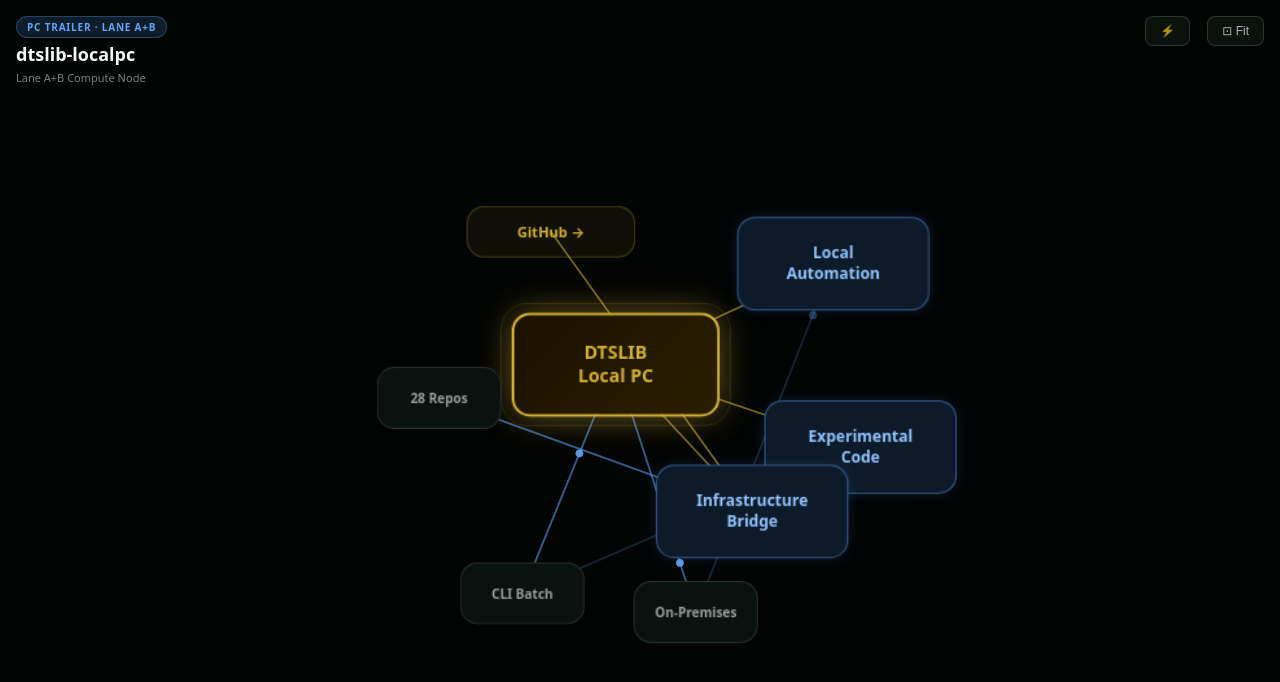
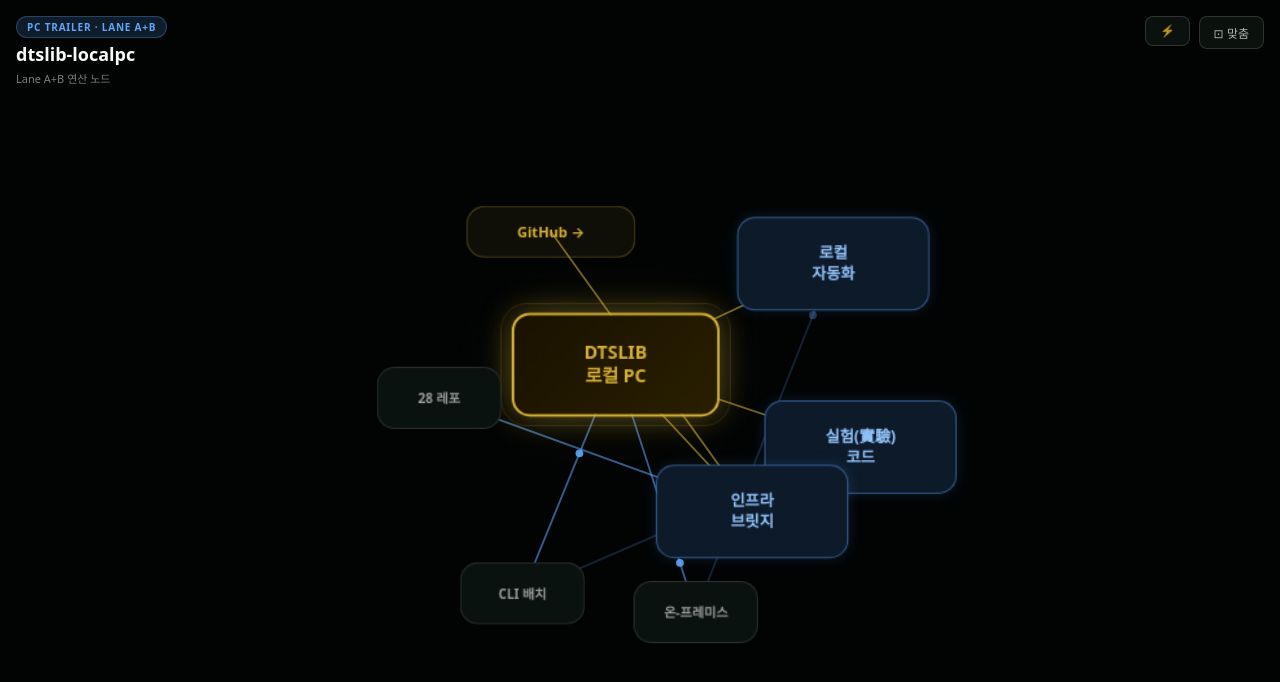
Before and after one commit to dtslib1979/dtslib-localpc, a plain HTML site: page index.html in a window 1280 px wide. Drawn offline with Linux system fonts and the light colour scheme.

Commit message:
feat: 랜딩 페이지 한국어(國漢字) 전환 — Lane A+B 연산 노드 UI 전체
Co-Authored-By: Claude Sonnet 4.6 <noreply@anthropic.com>

```diff
--- a/index.html
+++ b/index.html
@@ -1,12 +1,12 @@
 <!DOCTYPE html>
-<html lang="en">
+<html lang="ko">
 <head>
   <meta charset="utf-8">
   <meta name="viewport" content="width=device-width,initial-scale=1,maximum-scale=1,user-scalable=no">
   <meta name="theme-color" content="#020404">
   <link rel="manifest" href="./assets/manifest.json">
   <link rel="icon" type="image/svg+xml" href="./assets/icons/favicon.svg">
-  <title>dtslib-localpc | DTSLIB Infra</title>
+  <title>dtslib-localpc | DTSLIB 인프라 관제탑</title>
   <style>
     *,*::before,*::after{box-sizing:border-box;margin:0;padding:0}
     html,body{width:100%;height:100%;overflow:hidden;background:#020404;font-family:system-ui,-apple-system,sans-serif;color:#F8FAF9}
@@ -63,11 +63,11 @@
 <div id="hud">
   <span class="hud-badge">PC TRAILER · LANE A+B</span>
   <div class="hud-title">dtslib-localpc</div>
-  <div class="hud-sub">Lane A+B Compute Node</div>
+  <div class="hud-sub">Lane A+B 연산 노드</div>
 </div>
 
 <button class="topbtn" id="btn-heat" title="Shake">⚡</button>
-<button class="topbtn" id="btn-fit"  title="Fit all">⊡ Fit</button>
+<button class="topbtn" id="btn-fit"  title="전체 맞춤">⊡ 맞춤</button>
 
 <div id="vp">
   <div id="canvas">
@@ -80,10 +80,10 @@
   <div id="info-title"></div>
   <div id="info-body"></div>
   <div id="info-tags"></div>
-  <a id="info-link" href="#" target="_blank" rel="noopener">Open →</a>
+  <a id="info-link" href="#" target="_blank" rel="noopener">열기 →</a>
 </div>
 
-<div id="hint">Drag nodes · Pinch zoom · Tap to open</div>
+<div id="hint">노드 드래그 · 핀치 줌 · 탭해서 열기</div>
 
 <script>
 /* ══════════════════════════════════════════════
@@ -91,14 +91,14 @@
 ══════════════════════════════════════════════ */
 const MAP = {
   nodes:[
-    {id:"hub",    type:"hub",     label:"DTSLIB\nLocal PC",       title:"DTSLIB Local PC — Infra Tower",      body:"On-premises PC running 24/7 via WSL2. Remote-controlled from anywhere via Tailscale SSH + tmux. Nerve center for all 28 repos. Claude Code runs here as the main driver.",         tags:["INFRA","WSL2","PC-MAIN","TMUX"]},
-    {id:"auto",   type:"regular", label:"Local\nAutomation",       title:"Local Automation",                   body:"Batch scripts and automation tools running natively on the PC. Playwright headless=false for browser automation (Kakao, Google, Tistory). CLI pipelines via SSH sessions.",        tags:["AUTOMATION","PLAYWRIGHT","BATCH","CLI"]},
-    {id:"exp",    type:"regular", label:"Experimental\nCode",      title:"Experimental Code",                  body:"Local-only prototypes and DTSLIB ecosystem experiments. No cloud dependencies. Offline-first workflow. Ideas land here before graduating to production repos.",                    tags:["PROTOTYPE","OFFLINE","EXPERIMENT"]},
-    {id:"infra",  type:"regular", label:"Infrastructure\nBridge",  title:"Infrastructure Bridge",              body:"Termux-bridge (mobile) ↔ dtslib-localpc (PC) bidirectional link. Snapshot scripts auto-capture installed tools and repo states. Cross-session bootstrap via repos/status.json.", tags:["SSH","TAILSCALE","SNAPSHOT","BOOTSTRAP"]},
-    {id:"stat1",  type:"stat",    label:"On-Premises",             title:"On-Premises First",                  body:"Home PC stays on 24/7. No cloud bill. All compute, storage and execution happen locally. Cloud is a last resort.",                                                               tags:["ONPREM","PC"]},
-    {id:"stat2",  type:"stat",    label:"CLI Batch",               title:"CLI Batch Execution",                body:"tmux sessions run long jobs autonomously. Telegram bot sends results to phone. Fire and forget workflow.",                                                                        tags:["TMUX","TELEGRAM"]},
-    {id:"stat3",  type:"stat",    label:"28 Repos",                title:"28 GitHub Repos",                    body:"dtslib-localpc acts as the control tower for all 28 repositories. One Claude Code session, full coverage.",                                                                     tags:["GITHUB","MONOREPO"]},
-    {id:"github", type:"link",    label:"GitHub →",                title:"GitHub — dtslib-localpc",            body:"Source repository on GitHub. Snapshots, hooks, scripts, and cross-repo status logs all live here.",                                                                             tags:["GITHUB"], href:"https://github.com/dtslib1979/dtslib-localpc"},
+    {id:"hub",    type:"hub",     label:"DTSLIB\n로컬 PC",         title:"DTSLIB 로컬 PC — 인프라 관제탑",    body:"WSL2로 24시간 가동 중인 온-프레미스 PC. Tailscale SSH + tmux로 어디서든 원격 제어. 28개 레포 전체를 관할하는 신경 중추. Claude Code가 메인 드라이버로 여기서 실행된다.",                tags:["INFRA","WSL2","PC-MAIN","TMUX"]},
+    {id:"auto",   type:"regular", label:"로컬\n자동화",             title:"로컬 자동화",                        body:"PC 네이티브 배치 스크립트 + 자동화 도구. 브라우저 자동화는 Playwright headless=false로 직접 실행(Kakao, Google, Tistory). CLI 파이프라인은 SSH 세션 경유.",                           tags:["AUTOMATION","PLAYWRIGHT","BATCH","CLI"]},
+    {id:"exp",    type:"regular", label:"실험(實驗)\n코드",          title:"실험 코드",                          body:"로컬 전용 프로토타입 + DTSLIB 에코시스템 실험. 클라우드 의존성 없음. 오프라인 퍼스트 워크플로. 아이디어가 여기 착지하고 프로덕션 레포로 졸업한다.",                              tags:["PROTOTYPE","OFFLINE","EXPERIMENT"]},
+    {id:"infra",  type:"regular", label:"인프라\n브릿지",            title:"인프라 브릿지",                      body:"Termux-bridge(폰) ↔ dtslib-localpc(PC) 양방향 연결. 스냅샷 스크립트가 설치 도구+레포 상태를 자동 기록. repos/status.json으로 크로스 세션 부트스트랩.",                          tags:["SSH","TAILSCALE","SNAPSHOT","BOOTSTRAP"]},
+    {id:"stat1",  type:"stat",    label:"온-프레미스",              title:"온-프레미스 퍼스트",                  body:"집 PC 24시간 가동. 클라우드 요금 없음. 연산/저장/실행 전부 로컬. 클라우드는 최후 수단.",                                                                                           tags:["ONPREM","PC"]},
+    {id:"stat2",  type:"stat",    label:"CLI 배치",                title:"CLI 배치 실행",                      body:"tmux 세션이 장시간 작업을 자율 처리. 텔레그램 봇이 결과를 폰으로 전송. 던져놓고 퇴근하는 워크플로.",                                                                            tags:["TMUX","TELEGRAM"]},
+    {id:"stat3",  type:"stat",    label:"28 레포",                 title:"GitHub 28개 레포",                   body:"dtslib-localpc가 전체 28개 레포의 관제탑 역할. Claude Code 세션 하나로 전체 커버.",                                                                                           tags:["GITHUB","MONOREPO"]},
+    {id:"github", type:"link",    label:"GitHub →",                title:"GitHub — dtslib-localpc",            body:"GitHub 소스 레포지토리. 스냅샷/훅/스크립트/크로스레포 상태 로그가 전부 여기에 있다.",                                                                                        tags:["GITHUB"], href:"https://github.com/dtslib1979/dtslib-localpc"},
   ],
   edges:[
     {from:"hub",  to:"auto",   color:"#D4AF37"},
```
